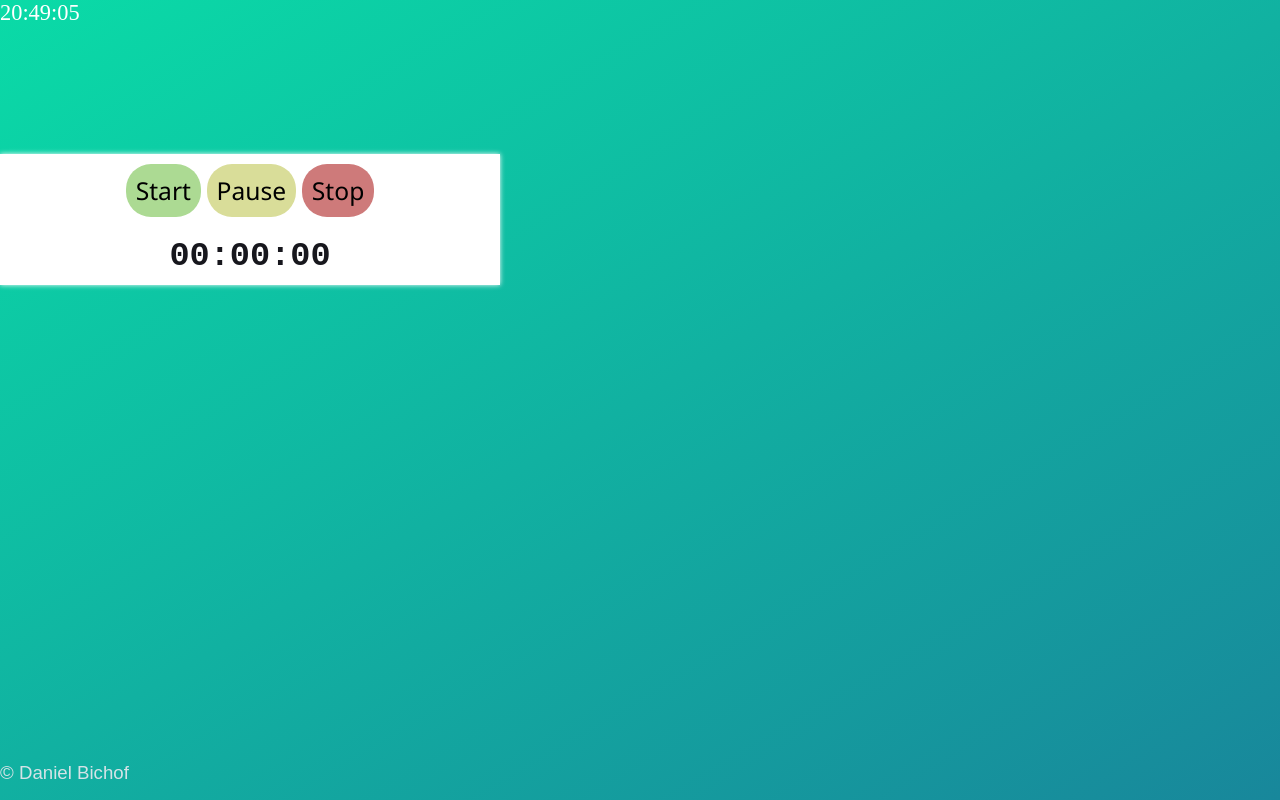
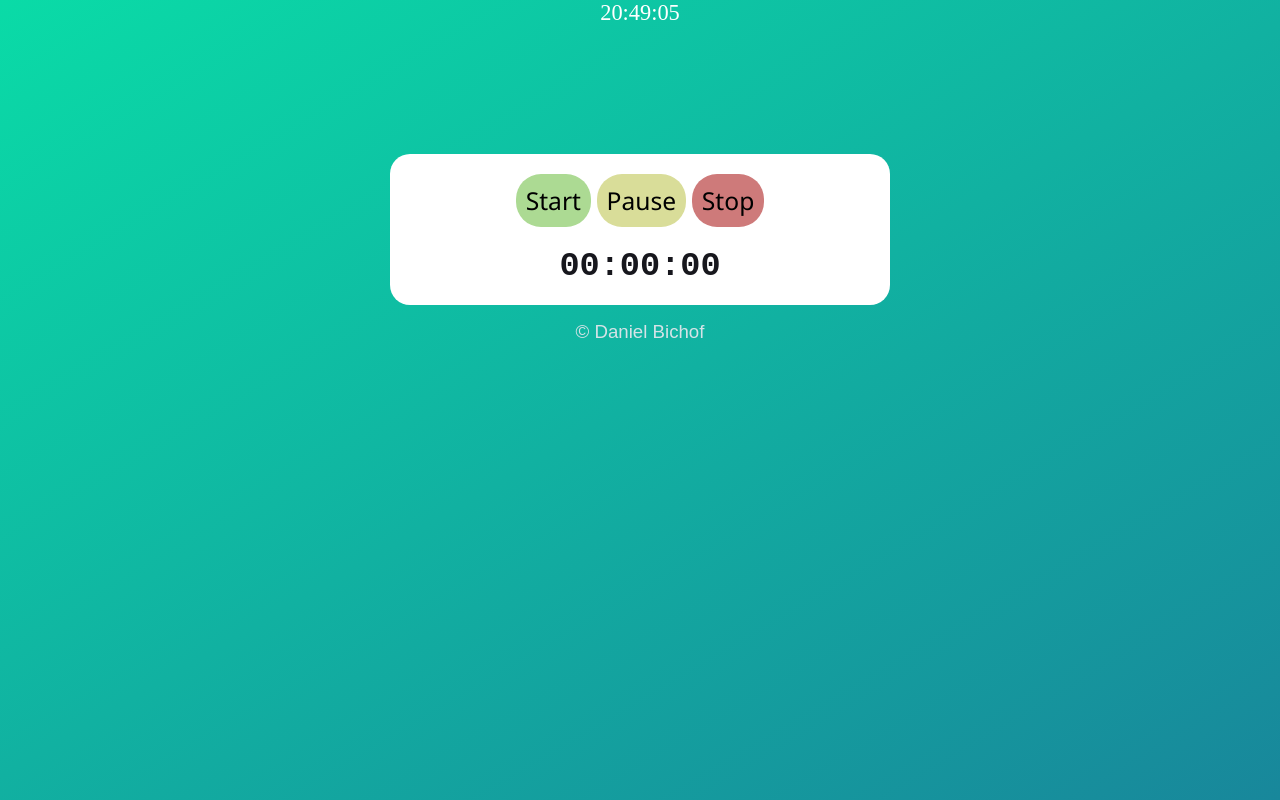
Before and after one commit to Daniel-Bichof/Cronometro, a plain HTML site: page index.html in a window 1280 px wide. Drawn offline with Linux system fonts and the light colour scheme.

Commit message:
style
arrumando o css da pagina

```diff
--- a/style.css
+++ b/style.css
@@ -1,5 +1,5 @@
 *{
-    margin: 0;
+    margin: 0 auto;
     padding: 0;
     box-sizing: border-box;
 }
@@ -22,22 +22,20 @@ body{
 
 footer {
     font: normal 14pt arial;
-    position: absolute;
-    display: flex;
-    align-items: center;
-    justify-content: center;
-    bottom: 1rem;
+    margin-top: 1rem;
+    text-align: center;
     color: #d5e3e7;
 }
 
 .crono{
     max-width: 500px;
     width: 100%;
-    padding: 10px;
+    padding: 20px;
     box-sizing: border-box;
+    box-shadow: 2 2 5px #2b1212b6;
+    border-radius: 20px;
     margin-top: 10%;
     background-color: #FFF;
-    box-shadow: 0 0 5px #FFF;
     text-align: center;
     color: #17171d;
 }
```
